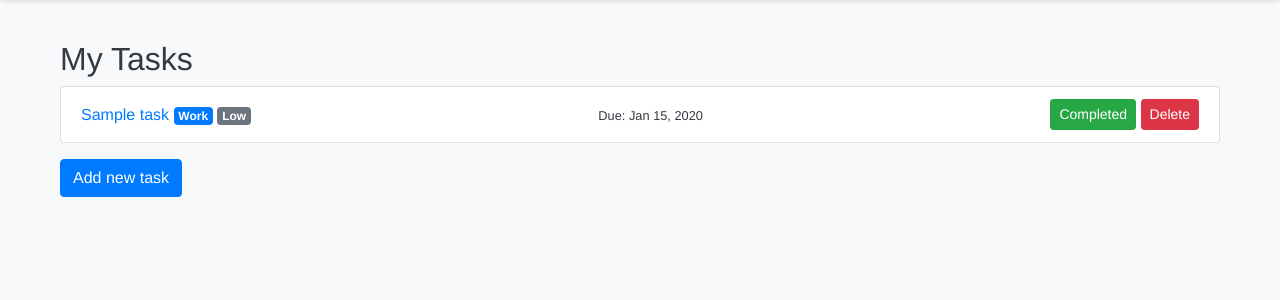
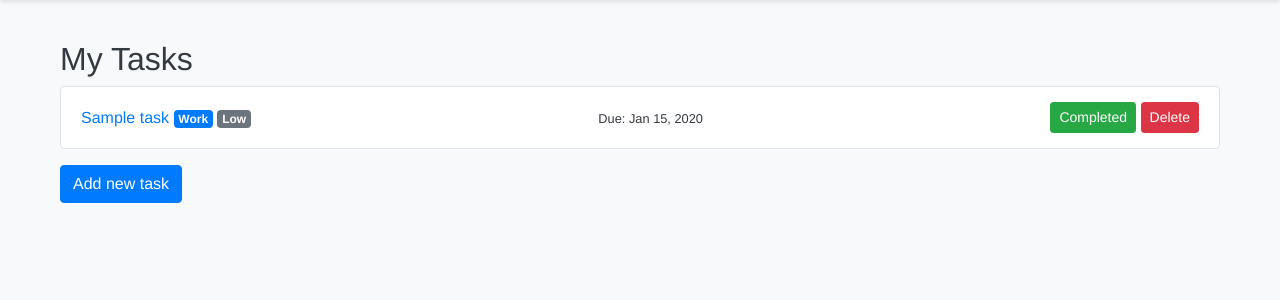
Before and after one commit to Seafzz/todo, a Django app: page /tasks/ in a window 1280 px wide. Shown: the part 62-362 px from the top of the page. Run offline with Django 5.2, Linux system fonts and the light colour scheme; a user stored in the database is signed in; tables that the repository leaves empty hold one stand-in row (values such as "Sample post"); some libraries are stand-ins or nearby versions.

Commit message:
added padding and border

```diff
--- a/tasks/static/css/style.css
+++ b/tasks/static/css/style.css
@@ -52,4 +52,7 @@ body {
     display: flex;
     justify-content: space-between;
     align-items: center;
+    padding: 15px 20px;
+    border: 1px solid #dee2e6;
+
 }
```
